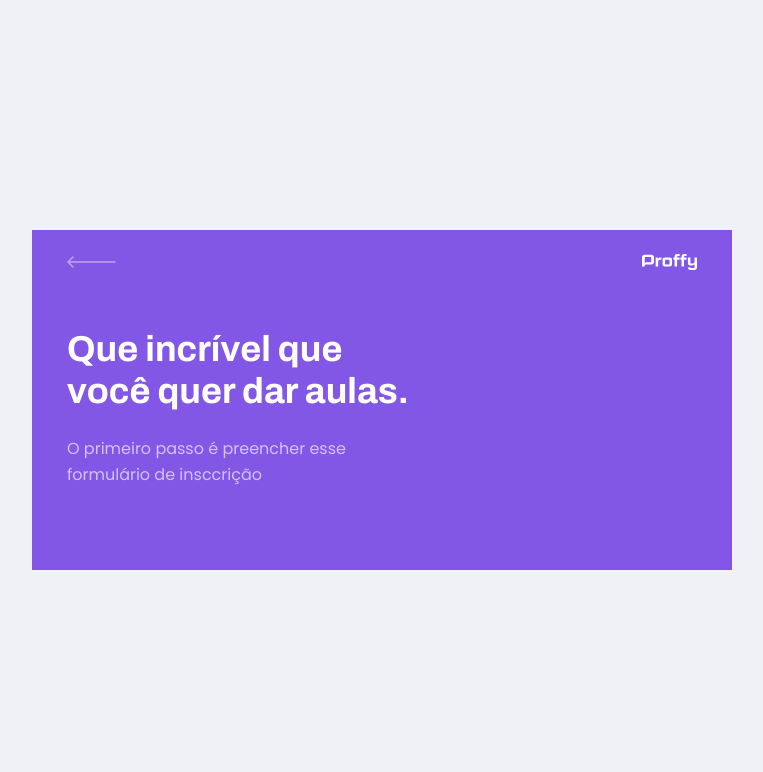
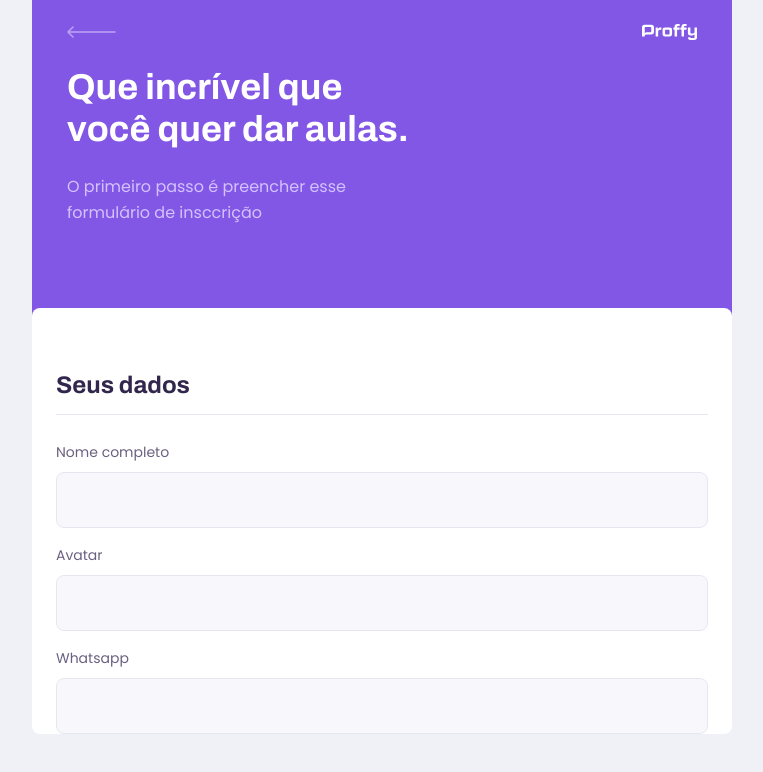
Before and after one commit to jprustv/proffy, a React (Create React App) app in the folder web/: page /give-classes in a window 1280 px wide. Shown: the top 772 px of the page, without its empty margins (258-1021 px from the left). Built offline with nearby package versions, Linux system fonts and the light colour scheme; the HTML template or start-up script is replaced by a standard one.

Commit message:
Começando teacher form. Criado componente Input

```diff
--- /dev/null
+++ b/web/src/components/Input/index.tsx
@@ -0,0 +1,19 @@
+import React, { InputHTMLAttributes } from 'react'
+
+import './styles.css'
+
+interface InputProps extends InputHTMLAttributes<HTMLInputElement> {
+  label : string,
+  name : string
+}
+
+const Input : React.FC<InputProps> = ({ label, name, ...rest }) => {
+  return (
+    <div className="input-block">
+      <label htmlFor={name}>{label}</label>
+      <input type="text" id={name} {...rest}/>
+    </div>
+  )
+}
+
+export default Input
--- /dev/null
+++ b/web/src/components/Input/styles.css
@@ -0,0 +1,34 @@
+.input-block {
+  position : relative;
+}
+
+.input-block + .input-block {
+  margin-top: 1.4rem;
+}
+
+.input-block label {
+  font-size: 1.4rem;
+}
+
+.input-block input {
+  width: 100%;
+  height: 5.6rem;
+  margin-top: 0.8rem;
+  border-radius: 0.8rem;
+  background: var(--color-input-background);
+  border: 1px solid var(--color-line-in-white);
+  outline: 0;
+  padding: 0 1.6rem;
+  font: 1.6rem Archivo;
+}
+
+.input-block:focus-within::after {
+  width: calc(100% - 3.2rem);
+  height: 2px;
+  content: '';
+  background: var(--color-primary-light);
+  position: absolute;
+  left: 1.6rem;
+  right: 1.6rem;
+  bottom: 0;
+}
--- a/web/src/pages/TeacherForm/index.tsx
+++ b/web/src/pages/TeacherForm/index.tsx
@@ -1,6 +1,8 @@
 import React from 'react'
 
 import PageHeader from '../../components/PageHeader'
+
+import './styles.css'
 
 function TeacherForm() {
   return (
@@ -9,6 +11,28 @@ function TeacherForm() {
         title="Que incrível que você quer dar aulas."
         description="O primeiro passo é preencher esse formulário de insccrição"
       />
+
+      <main>
+        <fieldset>
+          <legend>Seus dados</legend>
+
+          <div className="input-block">
+            <label htmlFor="name">Nome completo</label>
+            <input type="text" id="name"/>
+          </div>
+
+          <div className="input-block">
+            <label htmlFor="avatar">Avatar</label>
+            <input type="text" id="avatar"/>
+          </div>
+
+          <div className="input-block">
+            <label htmlFor="whatsapp">Whatsapp</label>
+            <input type="text" id="whatsapp"/>
+          </div>
+
+        </fieldset>
+      </main>
     </div>
   )
 }
--- a/web/src/pages/TeacherForm/styles.css
+++ b/web/src/pages/TeacherForm/styles.css
@@ -0,0 +1,39 @@
+#page-teacher-form {
+  width: 100vw;
+  height: 100vh;
+}
+
+#page-teacher-form .page-header .header-content {
+  margin-bottom: 6.4rem;
+}
+
+#page-teacher-form main {
+  background: var(--color-box-base);
+  width: 100%;
+  max-width: 74rem;
+  border-radius: 0.8rem;
+  margin: -3.2rem auto 3.2rem;
+  padding-top: 6.4rem;
+  overflow:hidden;
+}
+
+#page-teacher-form main fieldset {
+  border: 0;
+  padding: 0 2.4rem;
+}
+
+#page-teacher-form main fieldset + fieldset {
+  margin-top: 6.4rem;
+}
+
+#page-teacher-form main fieldset legend {
+  font: 700 2.4rem Archivo;
+  color: var(--color-text-title);
+  margin-bottom: 2.4rem;
+  display: flex;
+  align-items: center;
+  justify-content: space-between;
+  width: 100%;
+  padding-bottom: 1.6rem;
+  border-bottom: 1px solid var(--color-line-in-white);
+}
--- a/web/src/pages/TeacherList/index.tsx
+++ b/web/src/pages/TeacherList/index.tsx
@@ -4,24 +4,16 @@ import './styles.css'
 
 import PageHeader from '../../components/PageHeader'
 import TeacherItem from '../../components/TeacherItem'
+import Input from '../../components/Input'
 
 function TeacherList() {
   return (
     <div id="page-teacher-list" className="container">
       <PageHeader title="Estes são os proffys disponíveis">
         <form id="search-teachers">
-          <div className="input-block">
-            <label htmlFor="subject">Matéria</label>
-            <input type="text" id="subject"/>
-          </div>
-          <div className="input-block">
-            <label htmlFor="week_day">Dia da semana</label>
-            <input type="text" id="week_day"/>
-          </div>
-          <div className="input-block">
-            <label htmlFor="time">Hora</label>
-            <input type="text" id="time"/>
-          </div>
+          <Input name="subject" label="Matéria"/>
+          <Input name="week_day" label="Dia da semana"/>
+          <Input name="time" label="Hora" type="time"/>
         </form>
       </PageHeader>
 
--- a/web/src/pages/TeacherList/styles.css
+++ b/web/src/pages/TeacherList/styles.css
@@ -9,41 +9,6 @@
 
 #search-teachers label {
   color: var(--color-text-in-primary);
-}
-
-#search-teachers .input-block {
-  position : relative;
-}
-
-#search-teachers .input-block + .input-block {
-  margin-top: 1.4rem;
-}
-
-#search-teachers .input-block label {
-  font-size: 1.4rem;
-}
-
-#search-teachers .input-block input {
-  width: 100%;
-  height: 5.6rem;
-  margin-top: 0.8rem;
-  border-radius: 0.8rem;
-  background: var(--color-input-background);
-  border: 1px solid var(--color-line-in-white);
-  outline: 0;
-  padding: 0 1.6rem;
-  font: 1.6rem Archivo;
-}
-
-#search-teachers .input-block:focus-within::after {
-  width: calc(100% - 3.2rem);
-  height: 2px;
-  content: '';
-  background: var(--color-primary-light);
-  position: absolute;
-  left: 1.6rem;
-  right: 1.6rem;
-  bottom: 0;
 }
 
 #page-teacher-list main {
```
